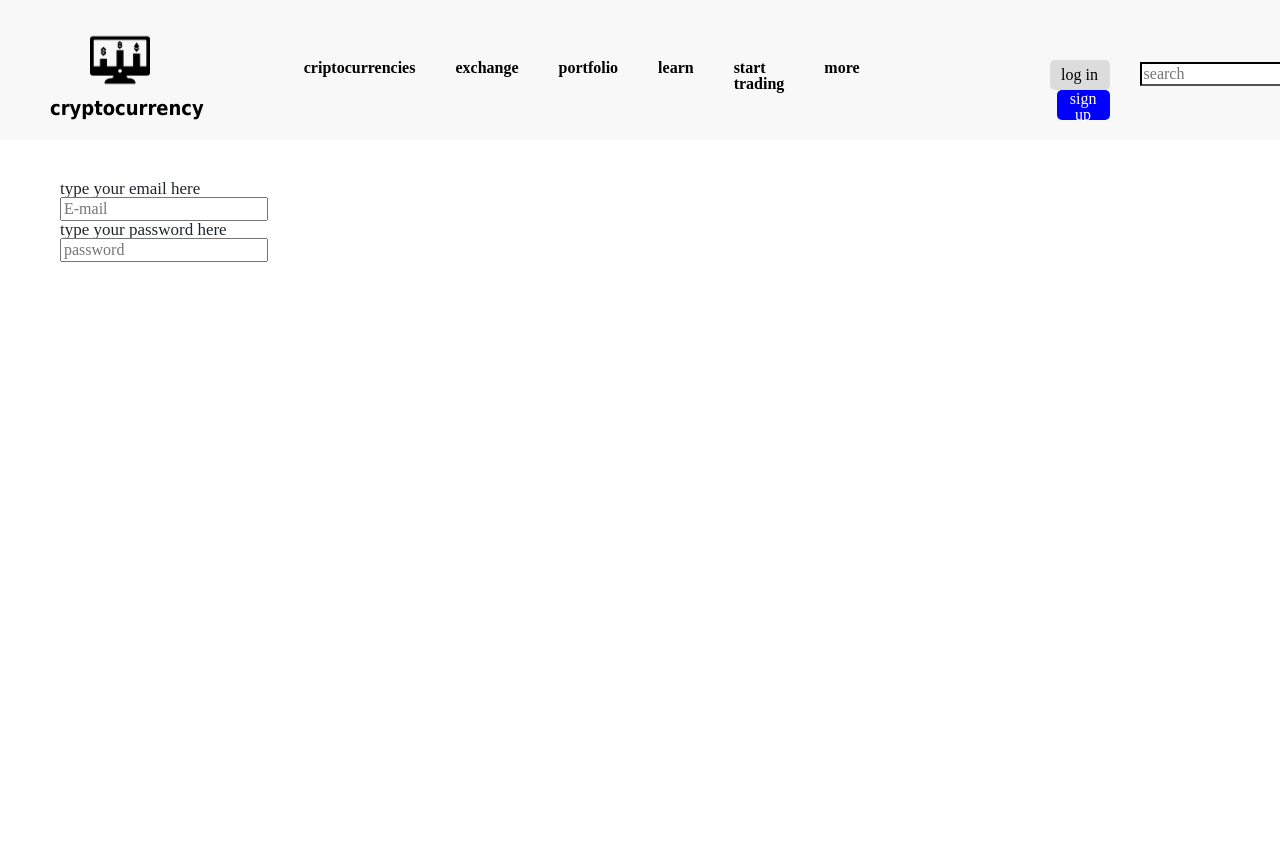
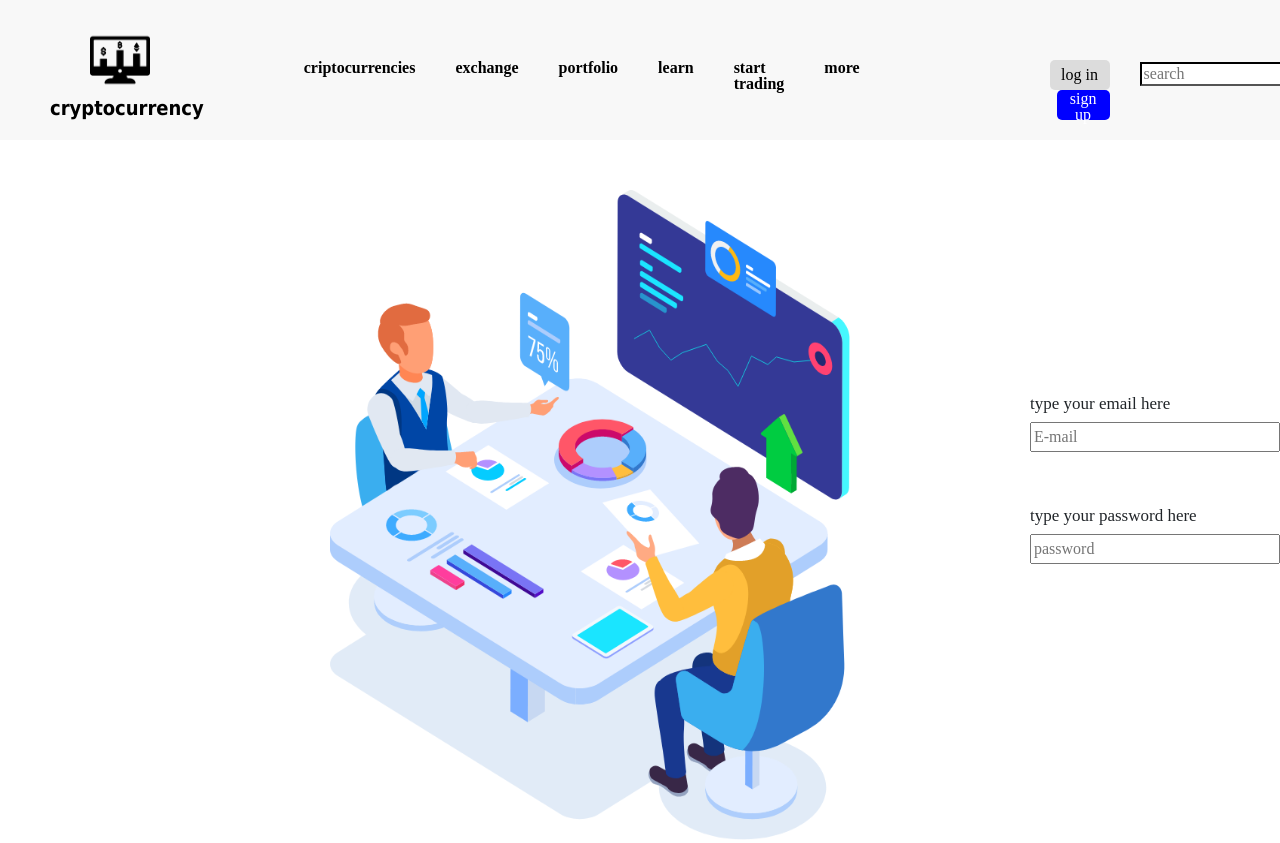
Before and after one commit to AnnaGigauri/final, a plain HTML site: page input.html in a window 1280 px wide. Shown: the top 843 px of the page. Before the commit the page ends 800 px from the top, so only its background shows below. Drawn offline with nearby package versions, Linux system fonts and the light colour scheme; a web font is replaced by a local one.

Commit message:
added style css

```diff
--- a/css/style.css
+++ b/css/style.css
@@ -85,11 +85,33 @@ ul{
     margin-left: 40px;
 }
 .inputs{
-    margin-top: 40px;
-    margin-left: 60px;
+    margin-top: 200px;
+    margin-left: 130px;
+}
+.input-section{
+    display: flex;
+    flex-direction: row-reverse;
+}
+.input1{
+    height: 30px;
+    width: 250px;
+    margin-left: 50px;
+}
+.input2{
+    height: 30px;
+    width: 250px;
+    margin-left: 50px;
 }
 .input-pgbh{
     font-size: 17px;
     font-family: raleway;
     font-weight: 200;
+    margin-bottom: 10px;
+    margin-top: 55px;
+    margin-left: 50px;
 }
+.input-img{
+    margin-top: 50px;
+    width: 520px;
+    height: 650px;
+}
--- a/input.html
+++ b/input.html
@@ -65,14 +65,19 @@
         </div>
     </header>
     <section>
-        <div class="inputs">
-            <div class="input-1">
-                <p class="input-pgbh">type your email here</p>
-                <input type="text" placeholder="E-mail">
+        <div class="input-section">
+            <div class="inputs">
+                <div class="input-1">
+                    <p class="input-pgbh">type your email here</p>
+                    <input class="input1" type="text" placeholder="E-mail">
+                </div>
+                <div class="input-2">
+                    <p class="input-pgbh">type your password here</p>
+                    <input class="input2" type="text" placeholder="password">
+                </div>
             </div>
-            <div class="input-2">
-                <p class="input-pgbh">type your password here</p>
-                <input type="text" placeholder="password">
+            <div>
+                <img class="input-img" src="images/Header Vector.png" alt="input-section-picture">
             </div>
         </div>
     </section>
```
